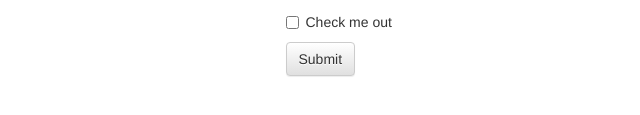
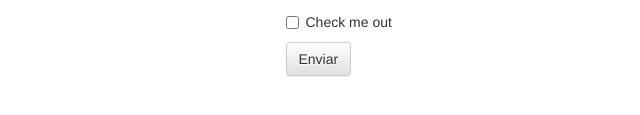
Before and after one commit to phooo/formularioDeRegistro, a plain HTML site: page indexUNO.html in a window 1280 px wide. Shown: the part 369-484 px from the top of the page, 77-717 px from the left. Drawn offline with nearby package versions, Linux system fonts and the light colour scheme.

Commit message:
corregí el nombre del botón

```diff
--- a/indexUNO.html
+++ b/indexUNO.html
@@ -63,7 +63,7 @@
                   <input type="checkbox"> Check me out
                 </label>
               </div>
-              <button type="submit" class="btn btn-default">Submit</button>
+              <button type="submit" class="btn btn-default">Enviar</button>
             </form>
 
 
```
